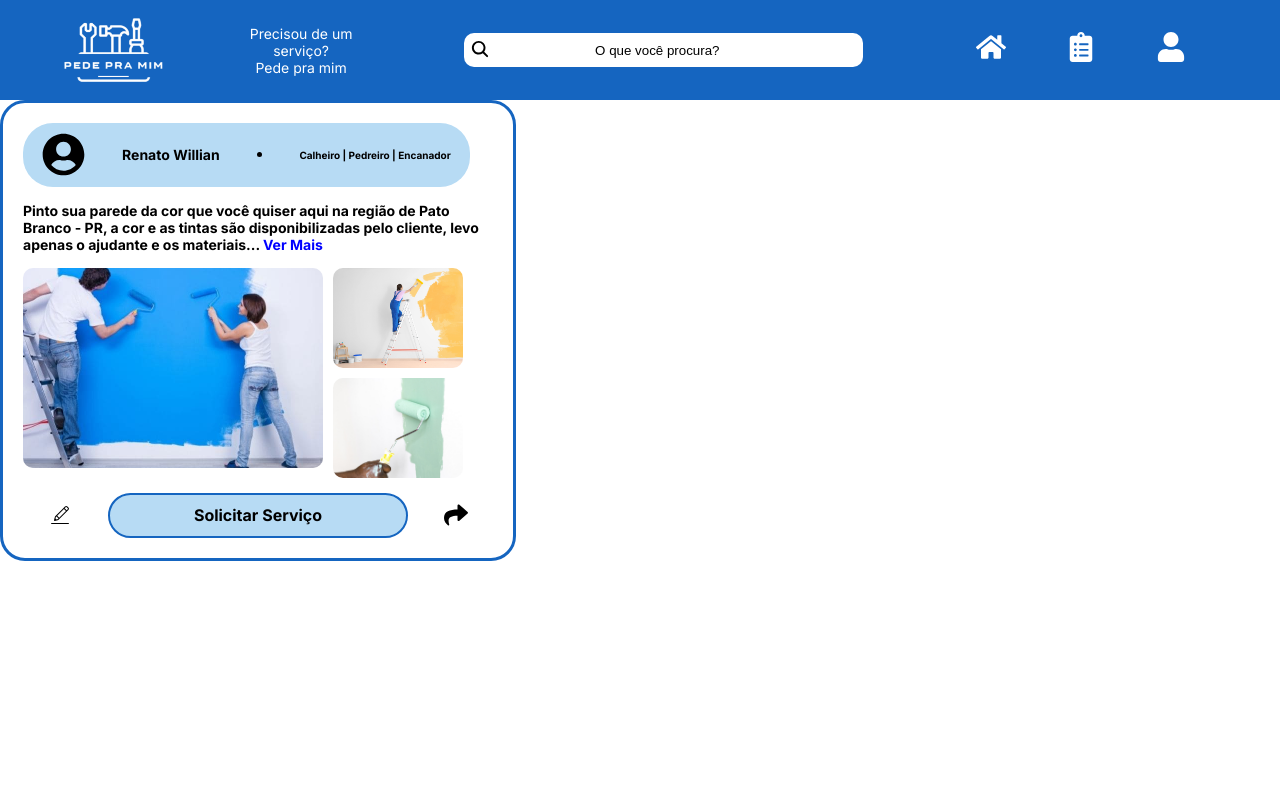
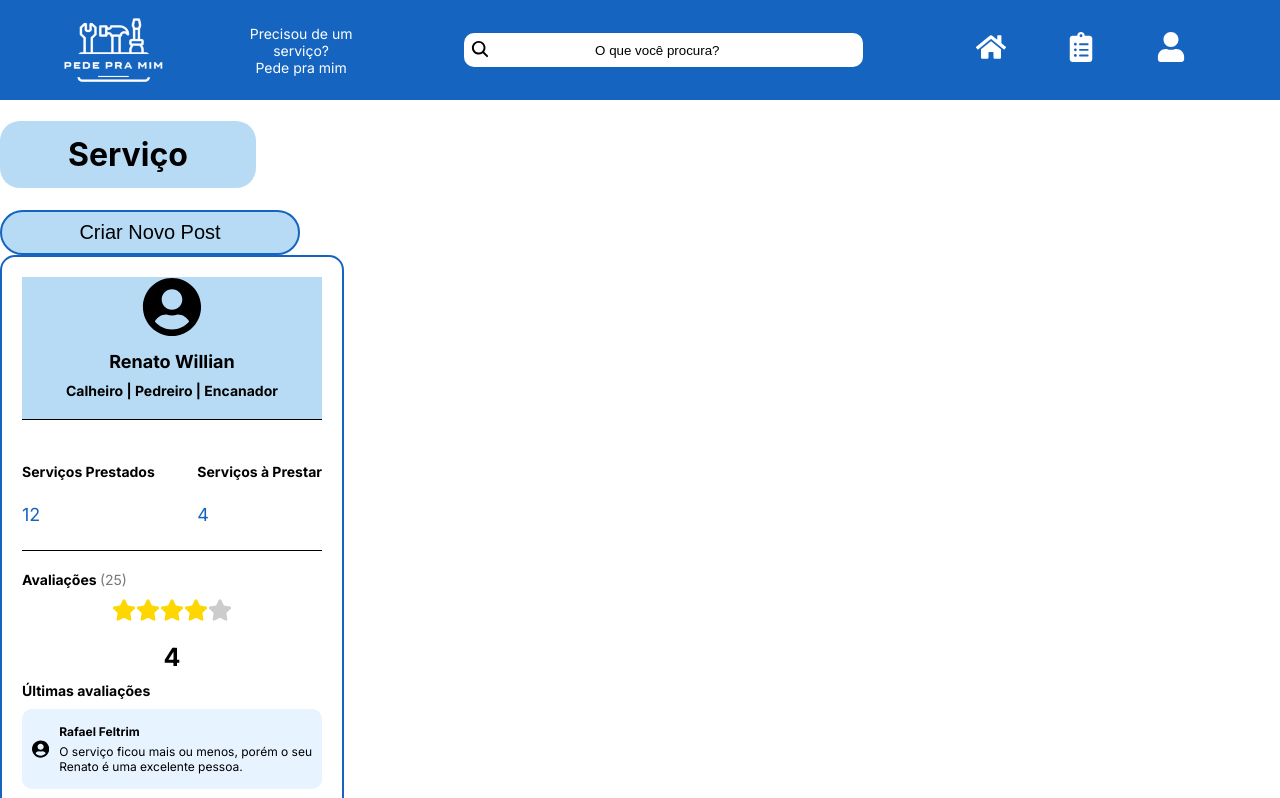
Before and after one commit to Leochin1206/Projeto-Web, a React (Create React App) app in the folder projeto-web-metrocamp/: page /Clipboard in a window 1280 px wide. Shown: the top 798 px of the page. Built offline with nearby package versions, Linux system fonts and the light colour scheme.

Commit message:
AtualizaClipBoard

```diff
--- a/projeto-web-metrocamp/src/telas/Clipboard/Clipboard.css
+++ b/projeto-web-metrocamp/src/telas/Clipboard/Clipboard.css
@@ -1,68 +1,134 @@
-.Funcao{
+.Servico h1{
     width: 20%;
-    height: 80%;
+    height: 67px;
     background-color: #B7DBF4;
-    border: 3px solid #1565C0;
-    border-radius: 25px;
-    box-sizing: border-box;
-    display: flex;
-    flex-direction: column;
-    align-items: center;
-    justify-content: center;
-    text-align: center;
-  }
-
-
-  .Icons{
-    display: flex;
-    justify-content: space-between;
-    margin: 0px 0px 0px 0px;
-  }
-
- .Perfil-picture{
-    font-size: 200%;
-    margin: 0px 0px 0px 0px;
-  }
-
-  .Check{
-    font-size: 120%;
-    margin: 0px 0px 0px 0px;
-  }
-
-
-  .Funcao h6{
-    font-family: 'Inter';
-    margin: 0px 0px 0px 0px;
-    font-size: 120%;
-  }
-
-  .Funcao h3{
-    font-family: 'Inter';
-    margin: 0px 0px 0px 0px;
-    font-size: 80% ;
-  }
-
-  .Estrela{
-    font-size: 100%;
-    color:yellow;
-    margin: 0px 0px 0px 0px;
-  }
-
-  .Reboco{
-    width: 80%;
-    height: 15%;
-    background-color: #ffffff;
-    border: 3px solid #1565C0;
-    border-radius: 30px;
+    border-radius: 20px;
     display: flex;
     align-items: center;
     justify-content: center;
-    margin-top: 5px;
-    margin-bottom: 5px;
-  }
+}
 
-  .Funcao .Reboco h6{
-    font-family: 'Inter';
+.CriarPostPerfil{
+    width: 300px;
+    height: 45px;
+    background-color: #B7DBF4;
+    border-radius: 35px;
+    border: 2px solid #1565C0;
+    font-size: 20px;
+    display: flex;
+    align-items: center;
+    justify-content: center;
+    cursor: pointer;
+    outline: none;
+    transition: background-color 0.3s ease, border-color 0.3s ease;
+    padding: 0 10px;
+}
+
+.perfilDetalhadoDontainer {
+    width: 300px;
+    border: 2px solid #1565C0;
+    border-radius: 15px;
+    padding: 20px;
+    background-color: #fff;
+    font-family: 'Inter', sans-serif;
+}
+
+.perfilDados {
+    margin: 0;
+    text-align: center;
+    padding-bottom: 20px;
+    border-bottom: 1px solid #000000;
+    background-color: #B7DBF4;
+    width: 100%;
+}
+
+.iconeUser {
+    font-size: 60px;
+    color: #000;
+}
+
+h2 {
+    font-size: 18px;
+    margin: 10px 0;
+}
+
+#centralizarNota{
+    display: flex;
+    align-items: center;
+    justify-content: center;
+    font-size: 25px;
+}
+
+h4 {
+    font-size: 14px;
+}
+
+.servicos {
+    display: flex;
+    justify-content: space-between;
+    padding: 20px 0;
+    border-bottom: 1px solid #000000;
+}
+
+.servicos h5 {
+    font-size: 14px;
+}
+
+.servicosNum {
+    font-size: 18px;
+    color: #1565C0;
+}
+
+.avaliacoes {
+    padding-top: 20px;
+}
+
+.avaliacoes h5 {
+    font-size: 14px;
+    margin: 0;
+}
+
+.avaliacoes span {
+    font-weight: normal;
+    color: #777;
+}
+
+.estrelas {
+    display: flex;
+    justify-content: center;
+    padding: 10px 0;
+}
+
+.estrela {
+    font-size: 24px;
+    color: #FFD700;
+}
+
+.estrela.vazia {
+    color: #ccc;
+}
+
+.ultimaAvaliacao {
+    display: flex;
+    background-color: #E7F3FF;
+    padding: 10px;
+    border-radius: 10px;
+    margin-top: 10px;
+    margin-bottom: 10px;
+    align-items: center;
+}
+
+.iconeAvaliacao {
+    font-size: 30px;
+    color: #000;
+    margin-right: 10px;
+}
+
+.nomeAvaliacao {
+    font-weight: bold;
+}
+
+p {
     margin: 5px 0;
-    font-size: 105%;
-  }
+    font-size: 12px;
+}
--- a/projeto-web-metrocamp/src/telas/Clipboard/Clipboard.js
+++ b/projeto-web-metrocamp/src/telas/Clipboard/Clipboard.js
@@ -1,10 +1,73 @@
+import '../Clipboard/Clipboard.css'
 import { CardPrancheta } from "../../componentes/CardPrancheta/CardPrancheta";
 import { Perfil } from "../../componentes/Perfil/Perfil";
-import { CardPerfil } from "../../componentes/CardPerfil/CardPerfil";
+import { CardPerfil } from "../../componentes/CardPerfil/CardPerfil"
+import { FaUserCircle, FaStar } from "react-icons/fa";;
 
 export function Clipboard(){
     return(
         <>
+            <div className="Servico">
+                <h1>Serviço</h1>
+            </div>
+            <button className="CriarPostPerfil">Criar Novo Post</button>
+
+        <div className="perfilDetalhadoDontainer">
+            <div className="perfilDados">
+                <FaUserCircle className="iconeUser" />
+                <h2>Renato Willian</h2>
+                <h4>Calheiro | Pedreiro | Encanador</h4>
+            </div>
+
+            <div className="servicos">
+                <div className="servicosPrestados">
+                    <h5>Serviços Prestados</h5>
+                    <p className="servicosNum">12</p>
+                </div>
+                <div className="servicosAprestar">
+                    <h5>Serviços à Prestar</h5>
+                    <p className="servicosNum">4</p>
+                </div>
+            </div>
+
+            <div className="avaliacoes">
+                <h5>Avaliações <span>(25)</span></h5>
+                <div className="estrelas">
+                    <FaStar className="estrela" />
+                    <FaStar className="estrela" />
+                    <FaStar className="estrela" />
+                    <FaStar className="estrela" />
+                    <FaStar className="estrela vazia" />
+                </div>
+                <h2 id='centralizarNota'>4</h2>
+                <h5>Últimas avaliações</h5>
+                <div className="ultimaAvaliacao">
+                    <FaUserCircle className="iconeAvaliacao" />
+                    <div>
+                        <p className="nomeAvaliacao">Rafael Feltrim</p>
+                        <p>O serviço ficou mais ou menos, porém o seu Renato é uma excelente pessoa.</p>
+                    </div>
+                </div>
+                <div className="ultimaAvaliacao">
+                    <FaUserCircle className="iconeAvaliacao" />
+                    <div>
+                        <p className="nomeAvaliacao">Rafael Feltrim</p>
+                        <p>O serviço ficou mais ou menos, porém o seu Renato é uma excelente pessoa.</p>
+                    </div>
+                </div>
+                <div className="ultimaAvaliacao">
+                    <FaUserCircle className="iconeAvaliacao" />
+                    <div>
+                        <p className="nomeAvaliacao">Rafael Feltrim</p>
+                        <p>O serviço ficou mais ou menos, porém o seu Renato é uma excelente pessoa.</p>
+                    </div>
+                </div>
+            </div>
+        </div>
+
+            <CardPerfil />
+            <CardPerfil />
+            <CardPerfil />
             <CardPerfil />
         </>
     )
```
